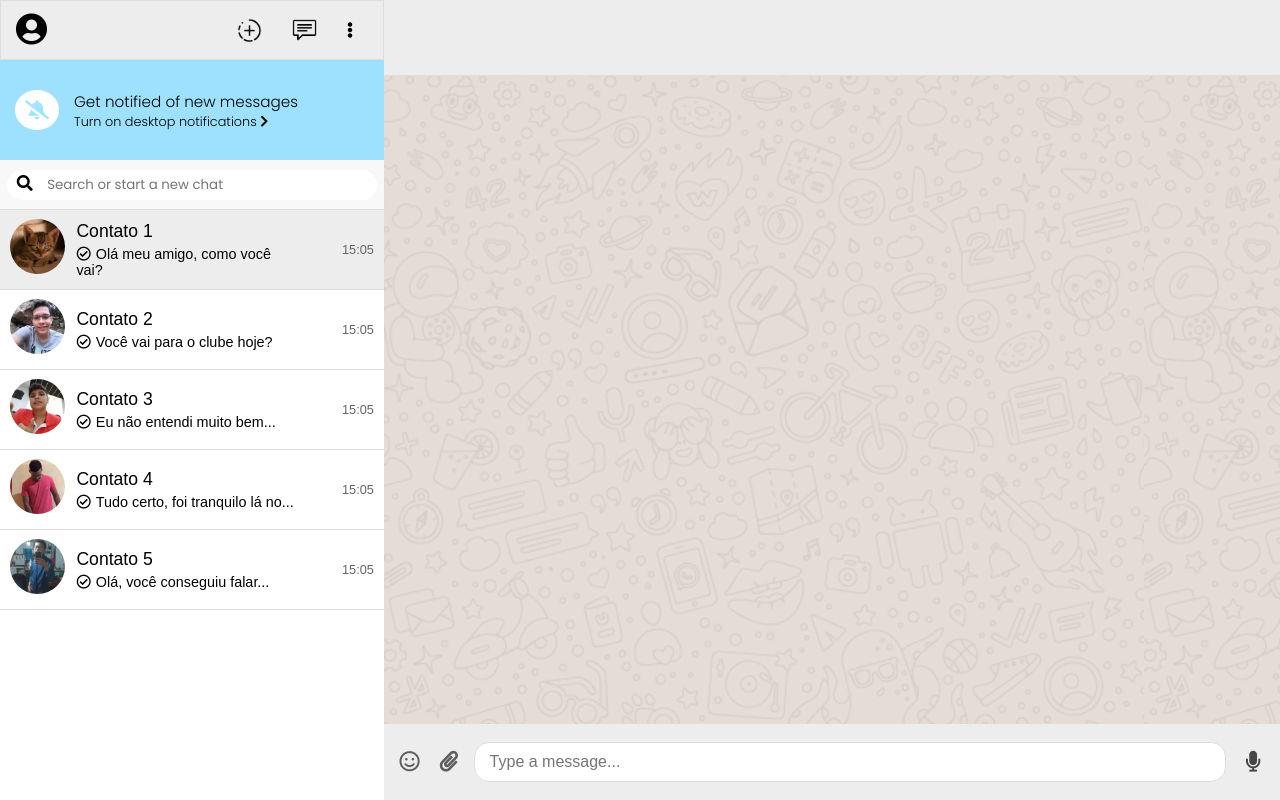
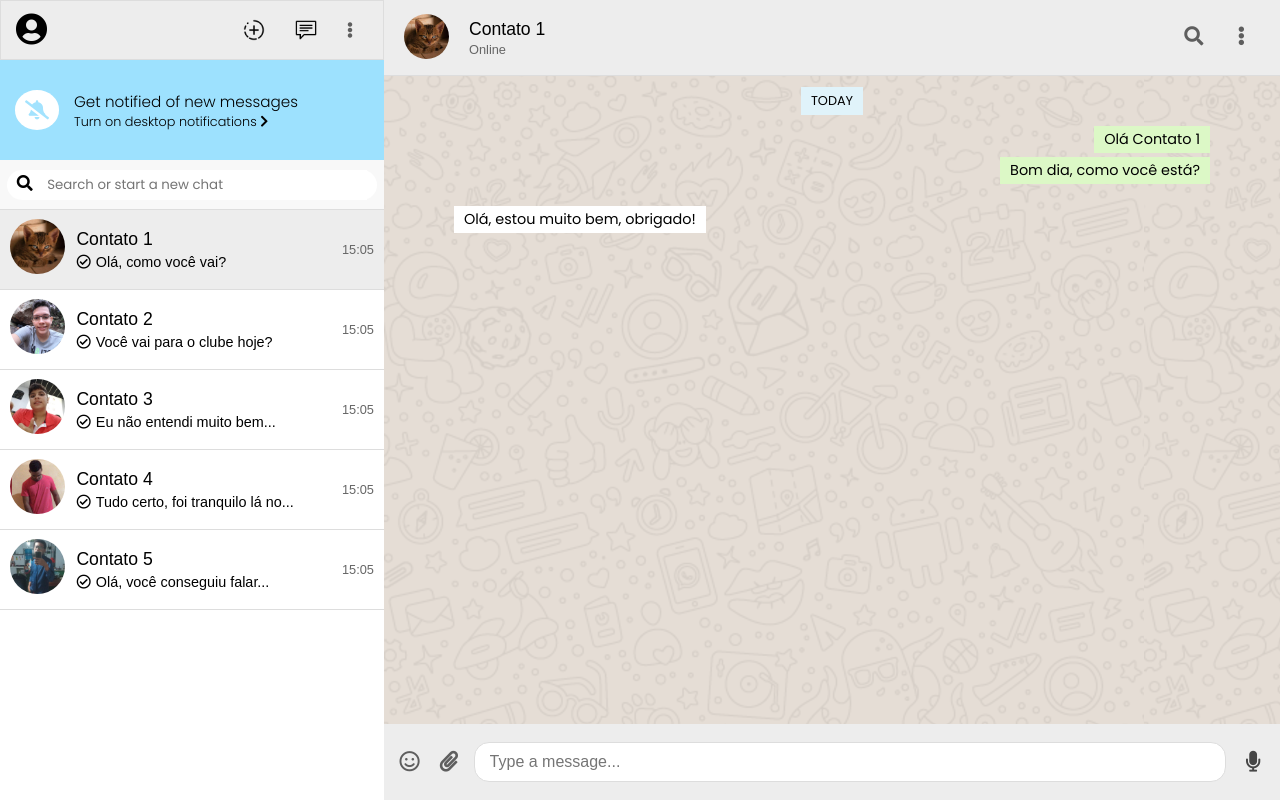
Before and after one commit to ErickBalbino/clone-whatsapp, a plain HTML site: page index.html in a window 1280 px wide. Drawn offline with Linux system fonts and the light colour scheme.

Commit message:
Project clone finished

```diff
--- a/index.html
+++ b/index.html
@@ -51,7 +51,7 @@
 
                 <div class="sideChat__chats__chat__message">
                     <h4>Contato 1</h4>
-                    <p><i class="far fa-check-circle"></i>Olá meu amigo, como você vai?</p>
+                    <p><i class="far fa-check-circle"></i>Olá, como você vai?</p>
                 </div>
 
                 <div class="sideChat__chats__chat__time">
@@ -123,17 +123,44 @@
 
     <section class="contentChat">
         <header class="contentChat__header">
-            <div>
+            <div class="contentChat__header__perfil">
+                <div class="contentChat__header__perfil__image">
+                    <img src="imagens/icon-perfil-chat.jpeg" alt="icone perfil chat">
+                </div>
 
+                <div class="contentChat__header__perfil__text">
+                    <h3>Contato 1</h3>
+                    <p>Online</p>
+                </div>
             </div>
 
-            <div>
-
+            <div class="contentChat__header__icons">
+                <i class="fas fa-search"></i>
+                <i class="fas fa-ellipsis-v"></i>
             </div>
         </header>
 
         <div class="contentChat__body">
+            <div class="contentChat__body__container">
+                <div class="contentChat__body__informationTime">
+                    <span>TODAY</span>
+                </div>
 
+                <div class="contentChat__body__messages">
+                    <div class="contentChat__body__messages__messageRight">
+                        <div class="contentChat__body__messages__messageRight__content">
+                            <p>Olá Contato 1</p>
+                            <p>Bom dia, como você está?</p>
+                        </div>
+                    </div>
+
+                    <div class="contentChat__body__messages__messageLeft">
+                        <div class="contentChat__body__messages__messageLeft__content">
+                            <p>Olá, estou muito bem, obrigado!</p>
+                        </div>
+                    </div>
+                </div>
+            </div>
         </div>
 
         <div class="contentChat__footer">
--- a/style.css
+++ b/style.css
@@ -32,14 +32,6 @@ body{
     border: 1px solid #ddd;
 }
 
-.sideChat__header img{
-    width: 25px;
-}
-
-.sideChat__header i{
-    font-size: 1rem;
-}
-
 .sideChat__header__perfil i{
     font-size: 2rem;
 }
@@ -51,6 +43,15 @@ body{
 
 .sideChat__header__icons img, .sideChat__header__icons i{
     margin: 0px 15px;
+}
+
+.sideChat__header__icons img{
+    width: 22px;
+}
+
+.sideChat__header__icons i{
+    font-size: 1rem;
+    opacity: 0.6;
 }
 
 .sideChat__information{
@@ -200,12 +201,115 @@ body{
 .contentChat__header{
     height: 9.5vh;
     border-bottom: 1px solid #ddd;
+    display: flex;
+    justify-content: space-between;
+    align-items: center;
+    padding: 0px 20px;
+}
+
+.contentChat__header__perfil{
+    display: flex;
+    align-items: center;
+}
+
+.contentChat__header__perfil__image{
+    padding-right: 20px;
+}
+
+.contentChat__header__perfil__image img{
+    width: 45px;
+    border-radius: 50%;
+    transform: translateY(2px);
+}
+
+.contentChat__header__perfil__text h3, .contentChat__header__perfil__text p{
+    font-family: Arial, Helvetica, sans-serif;
+}
+
+.contentChat__header__perfil__text h3{
+    font-weight: 300;
+    font-size: 1.1rem;
+    padding-bottom: 2px;
+}
+
+.contentChat__header__perfil__text p{
+    font-size: 0.8rem;
+    color: #666;
+}
+
+.contentChat__header__icons i{
+    font-size: 1.2rem;
+    opacity: 0.6;
+    padding: 0px 15px;
+    font-weight: 600;
 }
 
 .contentChat__body{
     height: 81vh;
     background-image: url("imagens/background-chat.png");
     overflow-y: auto;
+}
+
+.contentChat__body__container{
+    margin: 0px 70px;
+}
+
+.contentChat__body__informationTime{
+    display: flex;
+    justify-content: center;
+    align-items: center;
+    height: 50px;
+}
+
+.contentChat__body__informationTime span{
+    background-color: #E0F3FA;
+    color: #000;
+    padding: 5px 10px;
+    font-size: 0.8rem;
+}
+
+.contentChat__body__messages{
+    display: flex;
+    flex-direction: column;
+}
+
+.contentChat__body__messages div{
+    width: 100%;
+    height: 70px;
+    margin-bottom: 10px;
+    display: flex;
+    flex-direction: column;
+}
+
+.contentChat__body__messages__messageRight__content{
+    display: flex;
+    align-items: flex-end;
+}
+
+.contentChat__body__messages__messageRight__content p{
+    color: #000;
+    background-color: #DCF8C6;
+    font-size: 0.9rem;
+    padding: 3px 10px;
+    margin-bottom: 4px;
+}
+
+.contentChat__body__messages__messageLeft{
+    display: flex;
+    flex-direction: column;
+}
+
+.contentChat__body__messages__messageLeft__content{
+    display: flex;
+    align-items: flex-start;
+}
+
+.contentChat__body__messages__messageLeft__content p{
+    color: #000;
+    background-color: #fff;
+    font-size: 0.9rem;
+    padding: 3px 10px;
+    margin-bottom: 4px;
 }
 
 .contentChat__footer{
```
